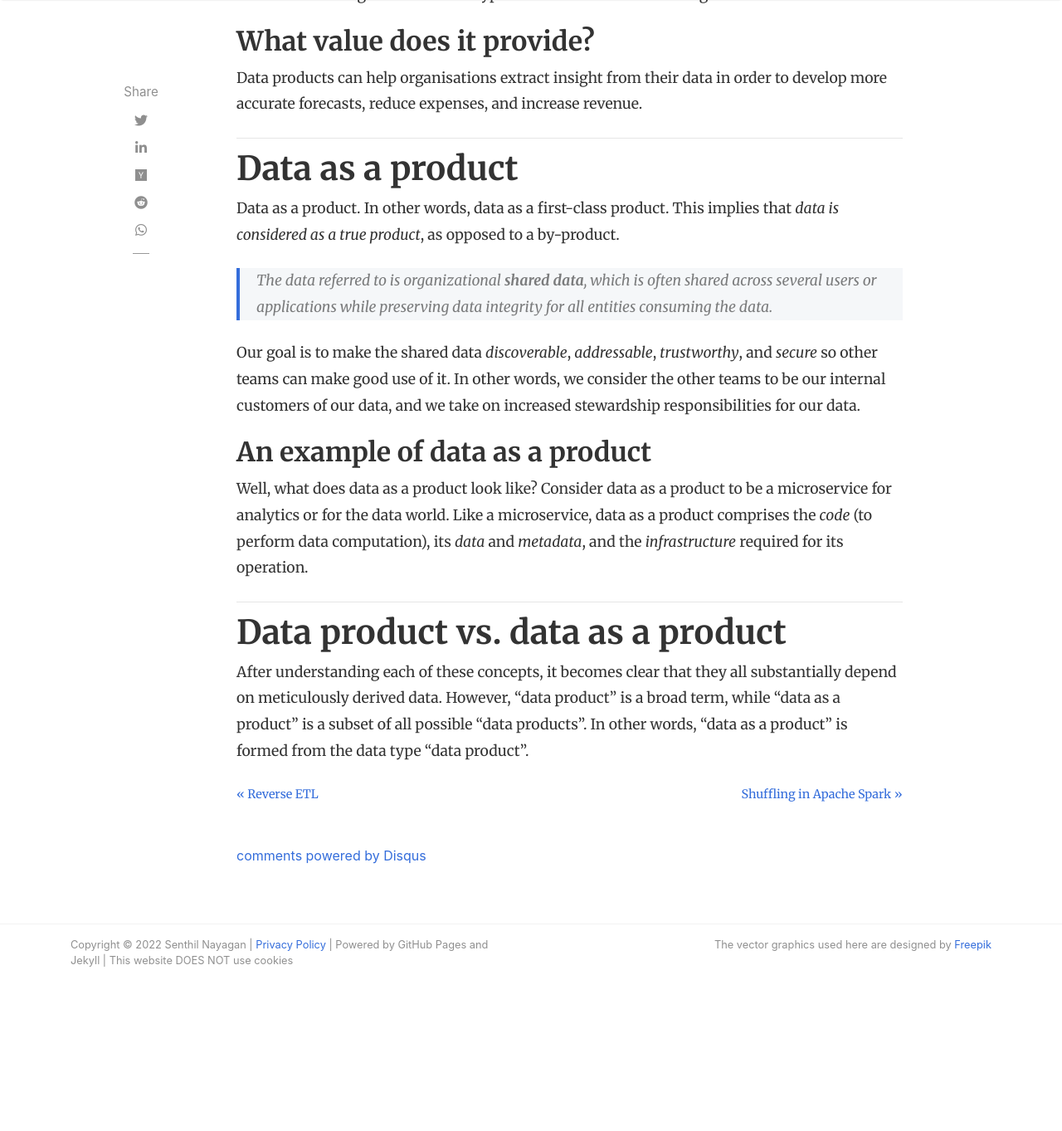
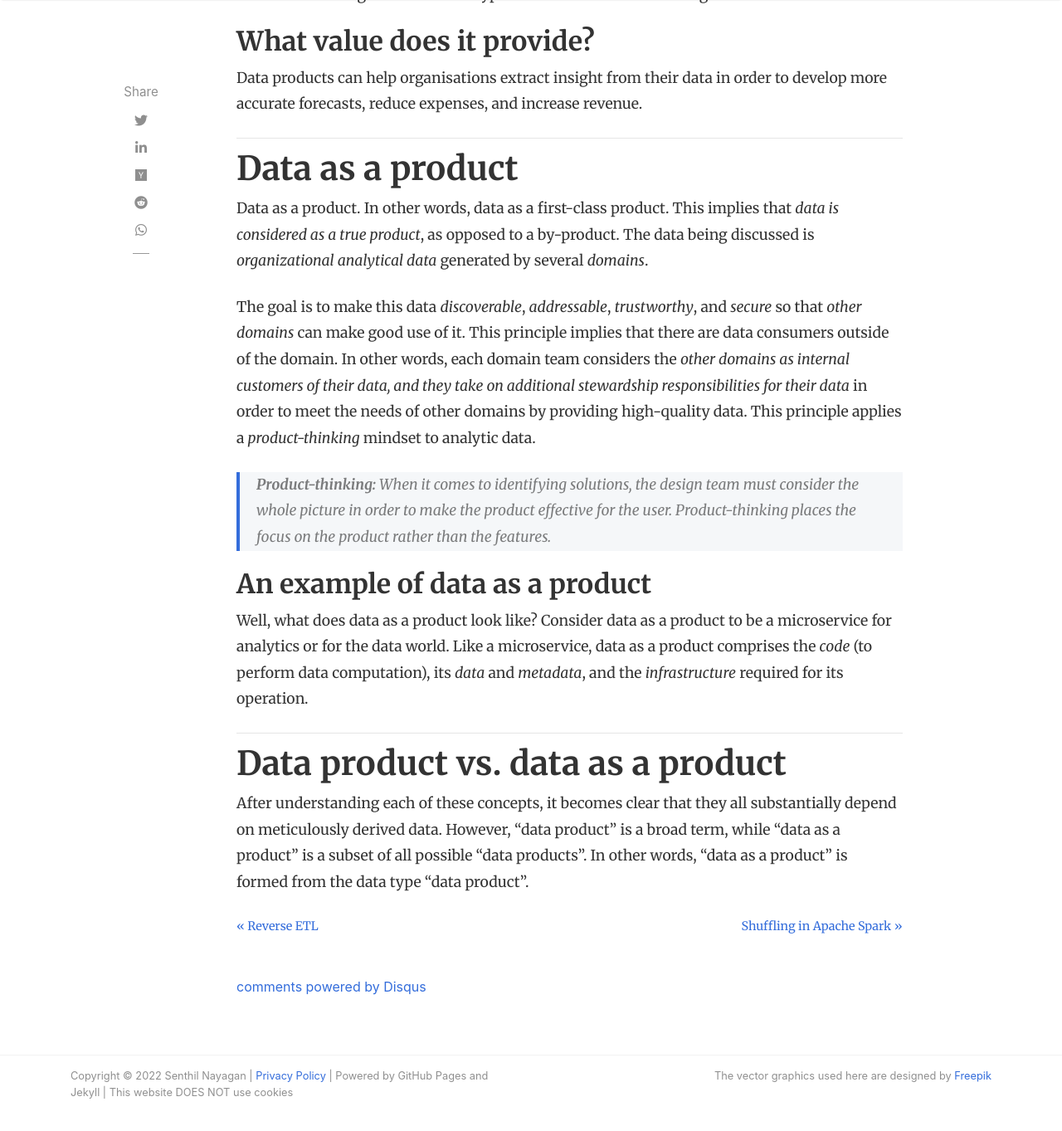
Before and after one commit to SenthilNayagan/senthilnayagan.github.io, a Jekyll site: the page built from _posts/data-management/data-engineering/concepts/2022-08-02-data-product-vs-data-as-a-product.markdown, in a window 1280 px wide and 1400 px high, scrolled down 3362 px. Shown: the top 1363 px of the window at 83% size. Built offline with Jekyll 4.4.1, drawn with Linux system fonts in a browser that asks for light colours; nearby versions of some CDN libraries; comment, search, counter and statistics services are not loaded; before the commit the page ends 4604 px from its top, so only the background shows below that.

Commit message:
Contents updated

```diff
--- a/_posts/data-management/data-engineering/concepts/2022-08-02-data-product-vs-data-as-a-product.markdown
+++ b/_posts/data-management/data-engineering/concepts/2022-08-02-data-product-vs-data-as-a-product.markdown
@@ -56,11 +56,11 @@ Data products can help organisations extract insight from their data in order to
 
 # Data as a product
 
-Data as a product. In other words, data as a first-class product. This implies that *data is considered as a true product*, as opposed to a by-product.
+Data as a product. In other words, data as a first-class product. This implies that *data is considered as a true product*, as opposed to a by-product. The data being discussed is *organizational analytical data* generated by several *domains*.
 
-> The data referred to is organizational **shared data**, which is often shared across several users or applications while preserving data integrity for all entities consuming the data.
+The goal is to make this data *discoverable*, *addressable*, *trustworthy*, and *secure* so that *other domains* can make good use of it. This principle implies that there are data consumers outside of the domain. In other words, each domain team considers the *other domains as internal customers of their data, and they take on additional stewardship responsibilities for their data* in order to meet the needs of other domains by providing high-quality data. This principle applies a *product-thinking* mindset to analytic data.
 
-Our goal is to make the shared data *discoverable*, *addressable*, *trustworthy*, and *secure* so other teams can make good use of it. In other words, we consider the other teams to be our internal customers of our data, and we take on increased stewardship responsibilities for our data.
+> **Product-thinking:** When it comes to identifying solutions, the design team must consider the whole picture in order to make the product effective for the user. Product-thinking places the focus on the product rather than the features.
 
 ## An example of data as a product
 
--- a/assets/css/screen.css
+++ b/assets/css/screen.css
@@ -139,8 +139,8 @@ section.recent-posts {
 
 .listfeaturedtag h2.card-title,
 .listrecent h2.card-title {
-    font-family: Georgia,Times,"Times New Roman",serif;
-    font-size: 1.5rem;
+    font-family: Merriweather;
+    font-size: 1.8rem;
     font-weight: 500;
     line-height: 1.25;
 }
@@ -149,7 +149,7 @@ section.recent-posts {
 .listrecent h4.card-text {
     font-family: Merriweather;
     color: rgba(0, 0, 0, .44);
-    font-size: 0.90rem;
+    font-size: 1.00rem;
     line-height: 1.6;
     font-weight: 400;
 }
```
